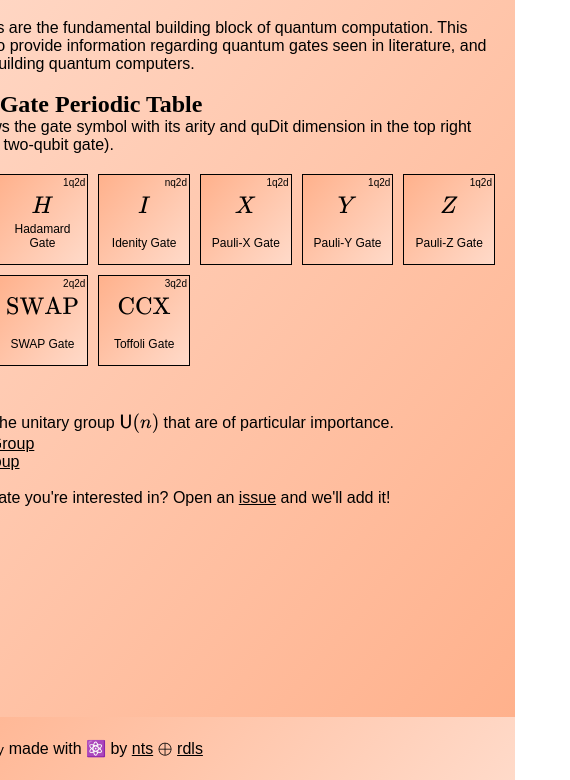
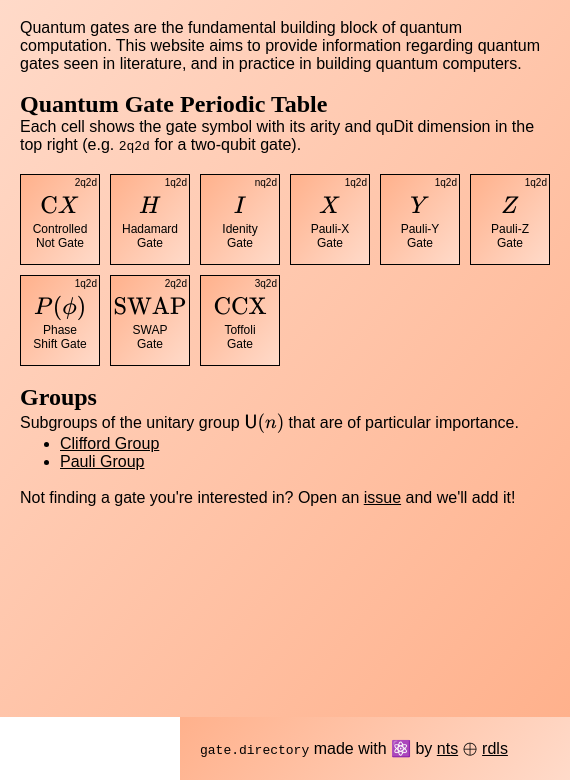
Before and after one commit to natestemen/gate.directory, an Eleventy site: page index.md in a window 390 px wide. Shown: the part 64-844 px from the top of the page, 570 px wide, since content can reach past the window. Built offline with nearby package versions, Linux system fonts and the light colour scheme; Eleventy itself is replaced by a stand-in of ours; files that its build step writes are made by us from their sources; what markdown-it-attrs would draw is missing.

Commit message:
fix mobile layout and math rendering

```diff
--- a/layouts/base.njk
+++ b/layouts/base.njk
@@ -11,8 +11,7 @@
     <script defer src="https://cdn.jsdelivr.net/npm/katex@0.16.11/dist/katex.min.js" integrity="sha384-7zkQWkzuo3B5mTepMUcHkMB5jZaolc2xDwL6VFqjFALcbeS9Ggm/Yr2r3Dy4lfFg" crossorigin="anonymous"></script>
 
     <!-- To automatically render math in text elements, include the auto-render extension: -->
-    <script defer src="https://cdn.jsdelivr.net/npm/katex@0.16.11/dist/contrib/auto-render.min.js" integrity="sha384-43gviWU0YVjaDtb/GhzOouOXtZMP/7XUzwPTstBeZFe/+rCMvRwr4yROQP43s0Xk" crossorigin="anonymous"
-        onload="renderMathInElement(document.body);"></script>
+    <script defer src="https://cdn.jsdelivr.net/npm/katex@0.16.11/dist/contrib/auto-render.min.js" integrity="sha384-43gviWU0YVjaDtb/GhzOouOXtZMP/7XUzwPTstBeZFe/+rCMvRwr4yROQP43s0Xk" crossorigin="anonymous"></script>
   <title>{{ title or "Quantum Gate Directory" }}</title>
 </head>
 <body>
@@ -33,14 +32,17 @@
     </div>
   </main>
   <script>
-    document.addEventListener("DOMContentLoaded", function() {
+    function renderPageMath() {
+      if (window.renderMathInElement) {
         renderMathInElement(document.body, {
           delimiters: [
             {left: "$$", right: "$$", display: true},
             {left: "$", right: "$", display: false}
           ]
         });
-    });
+      }
+    }
+    window.addEventListener("load", renderPageMath);
   </script>
 </body>
 </html>
--- a/styles/base.css
+++ b/styles/base.css
@@ -47,7 +47,8 @@
 }
 
 .content-container {
-    width: 800px;
+    width: 100%;
+    max-width: 800px;
     display: flex;
     flex-wrap: wrap;
     flex-direction: column;
@@ -87,7 +88,8 @@
     grid-template-columns: repeat(auto-fill, minmax(80px, 1fr));
     gap: 10px;
     margin: 20px auto 0;
-    width: 600px;
+    width: 100%;
+    max-width: 600px;
 }
 
 .periodic-table a {
```
Lines whose indentation alone changed are shown as unchanged.
